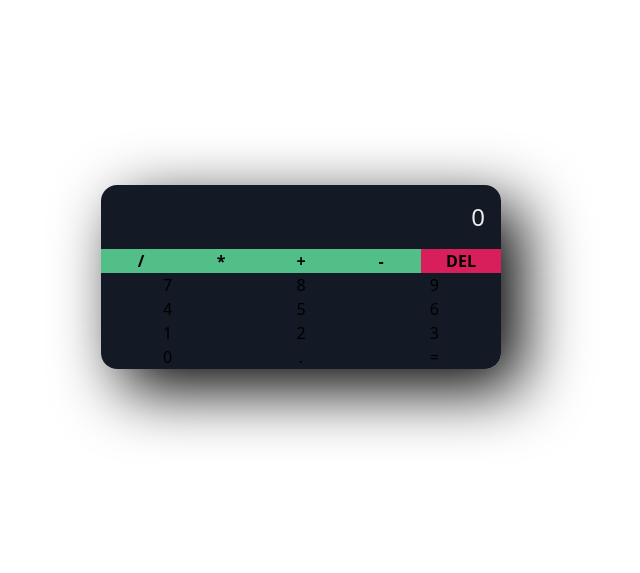
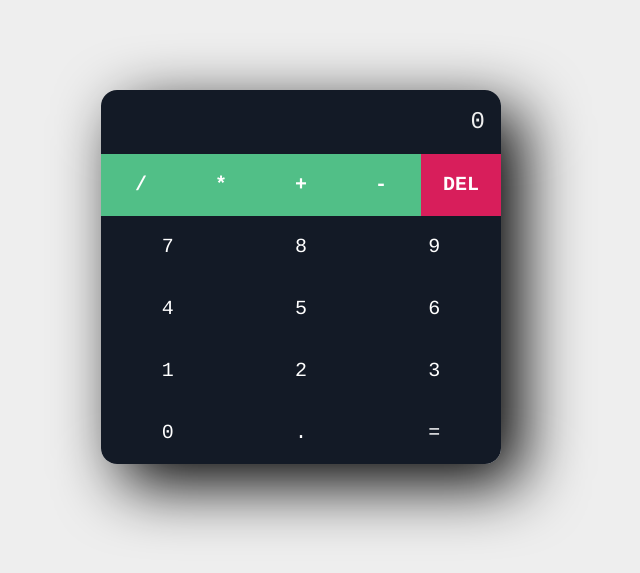
Before and after one commit to KamoSolarteB/React-Calculator, a React (Vite) app: page / in a window 1280 px wide. Shown: the part 123-696 px from the top of the page, without its empty margins (339-979 px from the left). Built offline with nearby package versions, Linux system fonts and the light colour scheme.

Commit message:
Se agregan ultimos estilos para una mejor apariencia

```diff
--- a/src/index.css
+++ b/src/index.css
@@ -6,4 +6,24 @@
   padding: 0;
   margin: 0;
   box-sizing: border-box;
+  font-family: 'cursive', Courier, monospace;
 }
+
+body {
+  background-color: #eee;
+}
+
+button {
+  appearance: none;
+  border: none;
+  outline: none;
+  color: #fff;
+  font-size: 20px;
+  padding: 16px;
+  cursor: pointer;
+  transition: 0.4s;
+}
+
+button:hover {
+  opacity: 0.9;
+}
```
